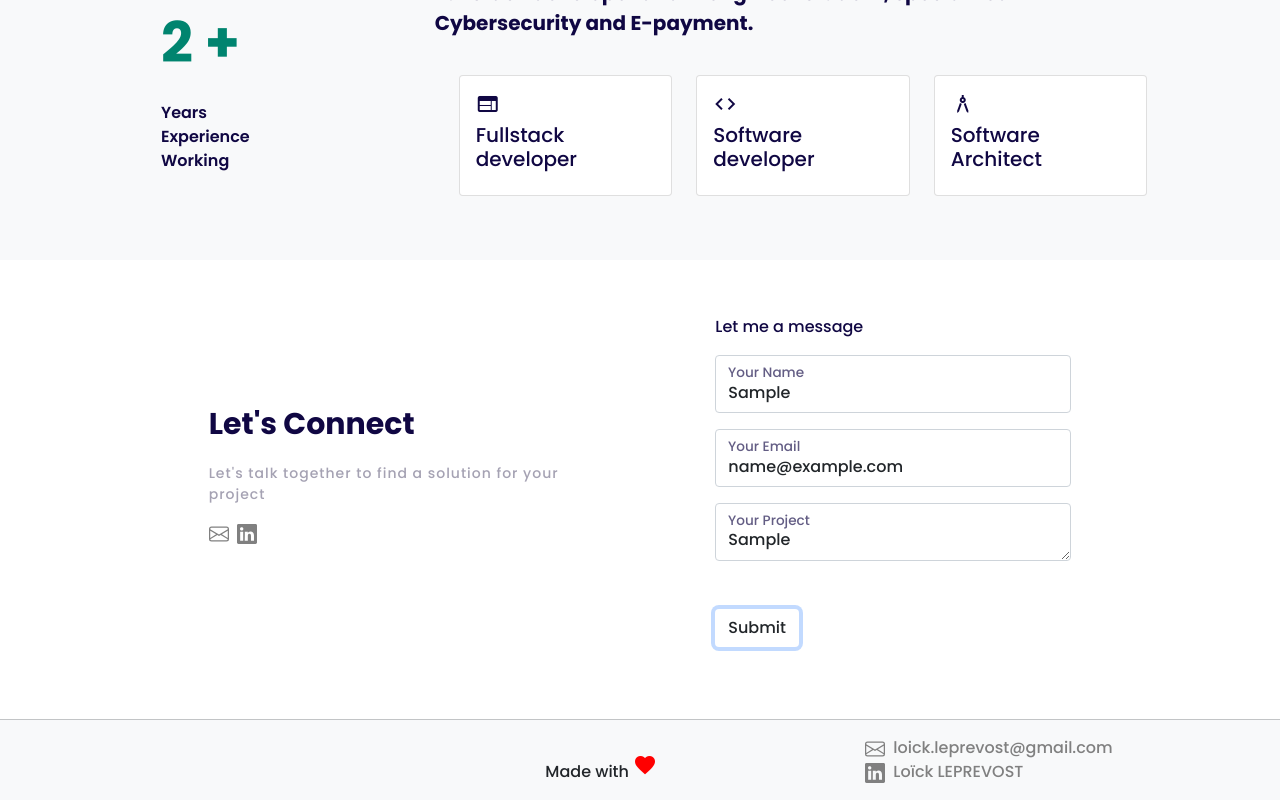
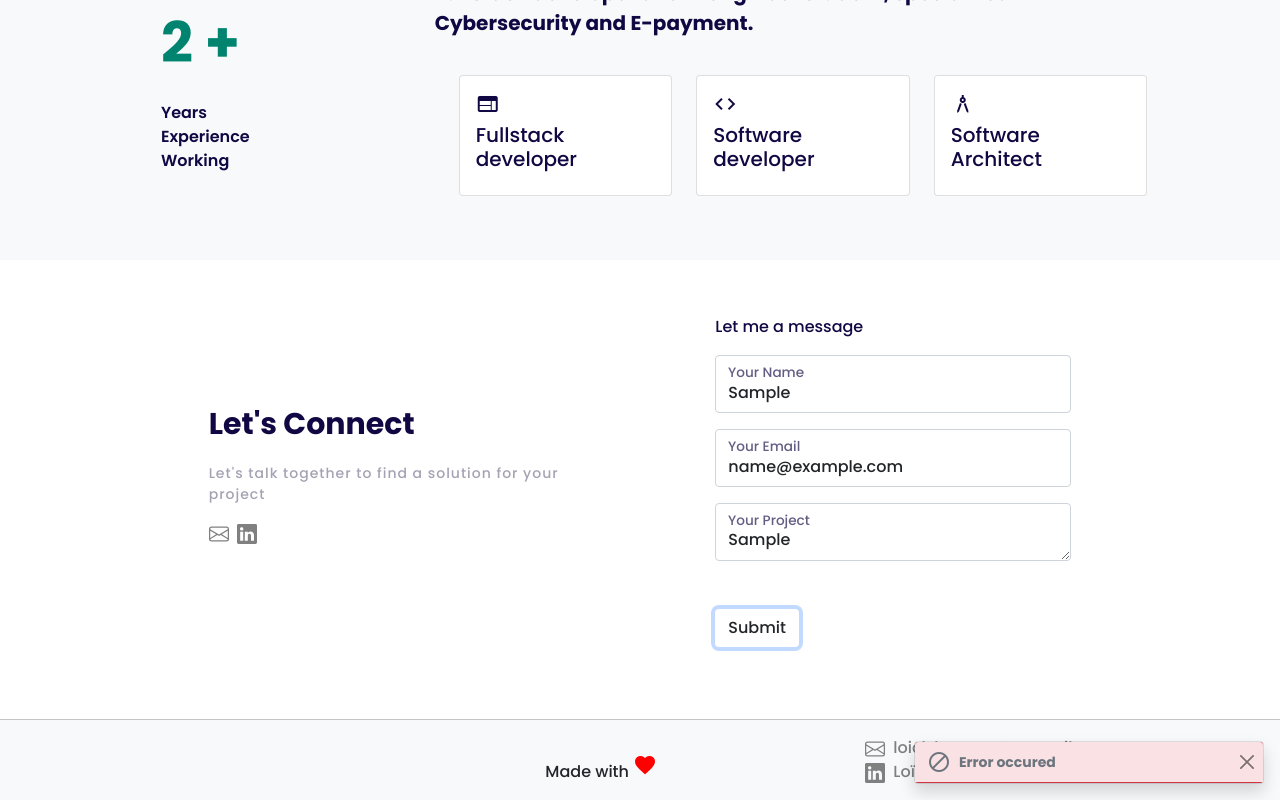
Before and after one commit to Zeikk/portfolio, a Next.js app: page / in a window 1280 px wide. Both pictures are taken after typing "Sample", "name@example.com", "Sample" into the empty fields and a click on the button "Submit". Shown: the part 455-1255 px from the top of the page. Built offline with nearby package versions, Linux system fonts and the light colour scheme; no server answers.

Commit message:
error notif

```diff
--- a/components/common/ContactForm.tsx
+++ b/components/common/ContactForm.tsx
@@ -7,7 +7,7 @@ const ContactForm = () => {
     const [email, setEmail] = useState("");
     const [message, setMessage] = useState("");
     const [errorMail, setErrorMail] = useState(false);
-    const [validate, setValidate] = useState(false);
+    const [validate, setValidate] = useState(0);
 
     const validMail = (mail) => {
         return /^(([^<>()\[\]\.,;:\s@\"]+(\.[^<>()\[\]\.,;:\s@\"]+)*)|(\".+\"))@(([^<>()\.,;\s@\"]+\.{0,1})+([^<>()\.,;:\s@\"]{2,}|[\d\.]+))$/.test(mail);
@@ -37,10 +37,14 @@ const ContactForm = () => {
                     setName('')
                     setEmail('')
                     setMessage('')
-                    setValidate(true);
+                    setValidate(1);
                     setTimeout(function () {
-                        setValidate(false);
-
+                        setValidate(0);
+                    }, 5000);
+                } else {
+                    setValidate(2);
+                    setTimeout(function () {
+                        setValidate(0);
                     }, 5000);
                 }
             })
@@ -95,13 +99,30 @@ const ContactForm = () => {
 
     </div>
         <div className="position-fixed bottom-0 end-0 p-3" style={{ zIndex: 11 }}>
-            <div id="liveToast" className={`toast bg-success ${validate && styles.active}`} role="alert" aria-live="assertive" aria-atomic="true">
+            <div id="liveToast" className={`toast ${validate == 1 ? "bg-success" : ""} ${validate == 2 ? "bg-danger" : ""} ${validate > 0 && styles.active}`} role="alert" aria-live="assertive" aria-atomic="true">
                 <div className="toast-header">
-                    <span className="material-icons">
-                        done
-                    </span>
-                    <strong className="ms-2 me-auto">Mail envoyé</strong>
-                    <button type="button" className="btn-close" data-bs-dismiss="toast" aria-label="Close" onClick={(e) => setValidate(false)}></button>
+                    {
+                        validate == 1 && (
+                            <>
+                                <span className="material-icons">
+                                    done
+                                </span>
+                                <strong className="ms-2 me-auto">Mail sent</strong>
+                            </>
+                        )
+                    }
+                    {
+                        validate == 2 && (
+                            <>
+                                <span className="material-icons">
+                                    block
+                                </span>
+                                <strong className="ms-2 me-auto">Error occured</strong>
+                            </>
+                        )
+                    }
+
+                    <button type="button" className="btn-close" data-bs-dismiss="toast" aria-label="Close" onClick={(e) => setValidate(0)}></button>
                 </div>
             </div>
         </div>
```
